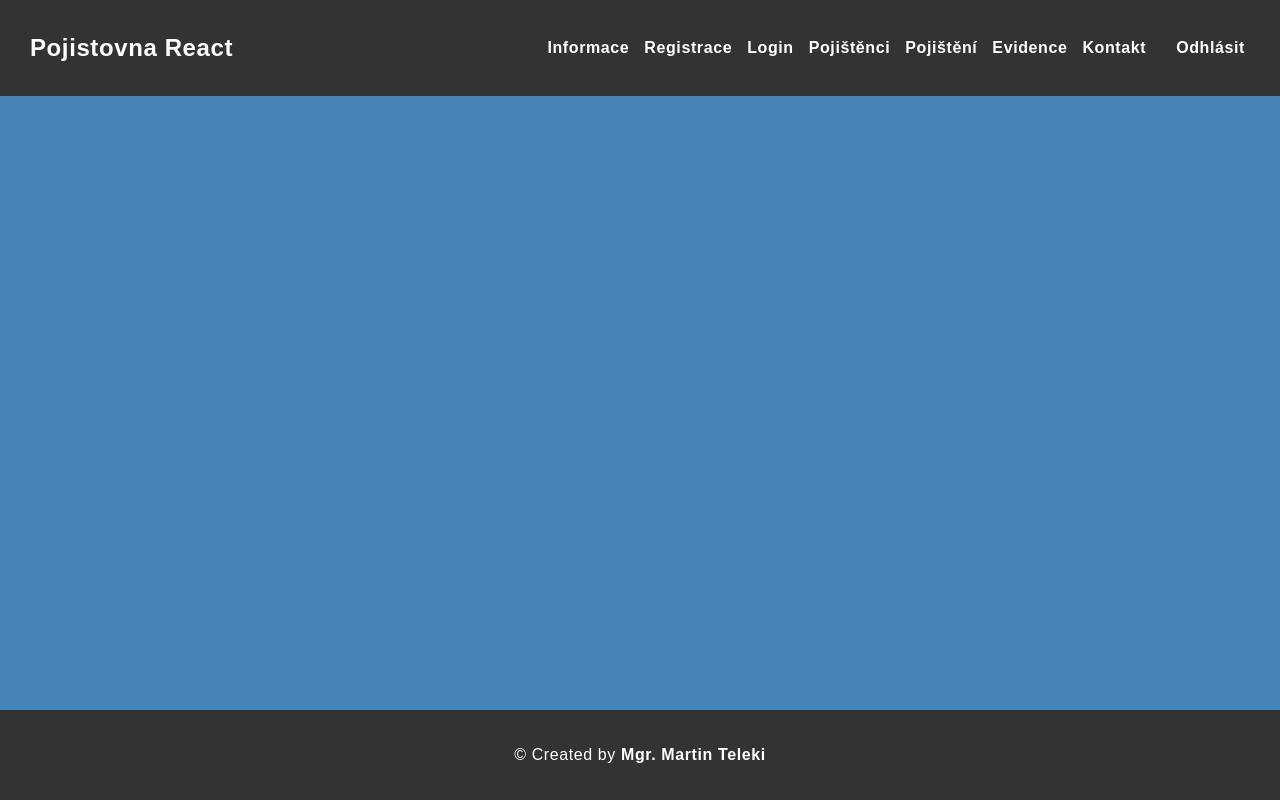
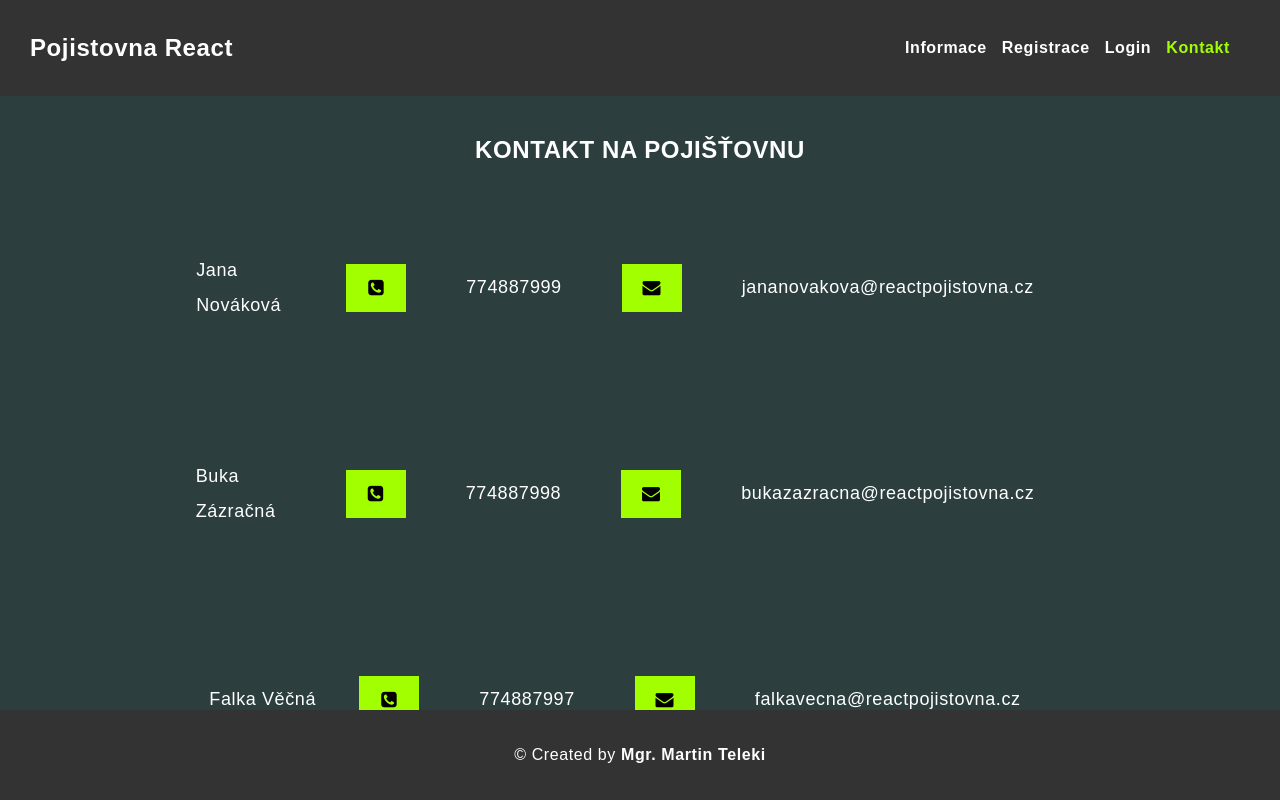
Before and after one commit to MartinTeleki/InsuranceAppReactVite, a React (Vite) app: page /kontakt in a window 1280 px wide. Shown: the top 800 px of the page. Built offline with nearby package versions, Linux system fonts and the light colour scheme; a web font is replaced by a local one.

Commit message:
Add files via upload
React router have been added from 75% to the 90%.

```diff
--- a/src/App.jsx
+++ b/src/App.jsx
@@ -77,6 +77,7 @@ export default function App() {
         setShowInsuranceTypes={setShowInsuranceTypes}
         showInsuranceTypes={showInsuranceTypes}
         currentPage={currentPage}
+        isAdmin={isAdmin}
       />
       <Routes>
         <>
@@ -124,7 +125,7 @@ export default function App() {
               />
             }
           />
-          <Route path="contact" element={<NewContact />} />
+          <Route path="kontakt" element={<NewContact />} />
         </>
         (
         <>
--- a/src/pages/NavBar.jsx
+++ b/src/pages/NavBar.jsx
@@ -1,42 +1,19 @@
 import React from "react";
 import "../index.css";
 import "./navbar.css";
-import { NavLink, Link } from "react-router-dom";
-import { NavInformation } from "./NavInformation";
-import { NavRegister } from "./NavRegister";
-import { NavLogin } from "./NavLogin";
-import { NavEvidence } from "./NavEvidence";
-import { NavContact } from "./NavContact";
-import { NavPojistenci } from "./NavPojistenci";
-import { NavPojisteni } from "./NavPojisteni";
-import { NavOdhlasit } from "./NavOdhlasit";
-import { NavLoginJmeno } from "./NavLoginJmeno";
+import { NavLink } from "react-router-dom";
 
 export default function NavBar({
-  changePage,
   isLoggedIn,
   loginData,
   evidenceList,
   setIsLoggedIn,
-  setIsAdmin,
+  setAdmin,
   isAdmin,
-  setEvidenceList,
-  setNumberOfContracts,
-  setShowInsuranceTypes,
-  showInsuranceTypes,
-  currentPage,
 }) {
-  function UpdateLocalStorageData() {
-    const storedEvidence =
-      JSON.parse(localStorage.getItem("evidenceTEST")) || [];
-    setEvidenceList(storedEvidence);
-    setNumberOfContracts(storedEvidence);
-    changePage("login");
-  }
-
-  function toggleMenu() {
-    const navLinks = document.getElementById("nav-links");
-    navLinks.classList.toggle("show-menu");
+  function handleLogout() {
+    setIsLoggedIn(false);
+    setAdmin(false);
   }
 
   return (
@@ -45,50 +22,57 @@ export default function NavBar({
         <div className="logo">
           <p>Pojistovna React</p>
         </div>
-        <div className="bar-container" onClick={toggleMenu}>
-          <div className="bar"></div>
-          <div className="bar"></div>
-          <div className="bar"></div>
-        </div>
         <ul className="nav-links" id="nav-links">
+          {isLoggedIn && (
+            <>
+              <li>
+                <NavLink to="/pojistenci">Pojištěnci</NavLink>
+              </li>
+              <li>
+                <NavLink to="/pojisteni">Pojištění</NavLink>
+              </li>
+              <li>
+                <NavLink to="/evidence">Evidence</NavLink>
+              </li>
+            </>
+          )}
+          {!isLoggedIn && (
+            <>
               <li>
                 <NavLink to="/informace">Informace</NavLink>
               </li>
-
               <li>
                 <NavLink to="/registrace">Registrace</NavLink>
               </li>
-
               <li>
                 <NavLink to="/login">Login</NavLink>
               </li>
-
+            </>
+          )}
           <li>
-            <NavLink to="/pojistenci">Pojištěnci</NavLink>
+            {isLoggedIn ? (
+              <NavLink to="/login-jmeno">
+                {
+                  evidenceList.find(
+                    (person) => person.email === loginData.email
+                  )?.firstName
+                }
+              </NavLink>
+            ) : (
+              <NavLink to="/kontakt">Kontakt</NavLink>
+            )}
           </li>
-
           <li>
-            <NavLink to="/pojisteni">Pojištění</NavLink>
-          </li>
-
-          <li>
-            <NavLink to="/evidence">Evidence</NavLink>
-          </li>
-
-          <li>
-            <NavLink to="/contact">Kontakt</NavLink>
-          </li>
-
-          <li>
-            <NavLink to="/login-jmeno">
-              {isLoggedIn &&
-                evidenceList.find((person) => person.email === loginData.email)
-                  ?.firstName}
+            {isLoggedIn && (
+              <NavLink
+                to="/informace"
+                onClick={() => {
+                  handleLogout();
+                }}
+              >
+                Odhlásit
               </NavLink>
-          </li>
-
-          <li>
-            <NavLink to="/odhlasit">Odhlásit</NavLink>
+            )}
           </li>
         </ul>
       </nav>
--- a/src/pages/NavOdhlasit.jsx
+++ b/src/pages/NavOdhlasit.jsx
@@ -1,12 +1,16 @@
 import React from "react";
 
 export function NavOdhlasit({
-  changePage,
   isLoggedIn,
   setIsLoggedIn,
   setIsAdmin,
   currentPage,
 }) {
+  function handleLogout() {
+    setIsLoggedIn(false);
+    setIsAdmin(false);
+  }
+
   return (
     <div>
       {isLoggedIn && (
@@ -15,9 +19,7 @@ export function NavOdhlasit({
             href="#"
             alt="odhlasit"
             onClick={() => {
-              changePage("login");
-              setIsLoggedIn(false);
-              setIsAdmin(false);
+              handleLogout();
             }}
             className={currentPage === "odhlasit" ? "active" : ""}
           >
```
Lines whose indentation alone changed are shown as unchanged.
